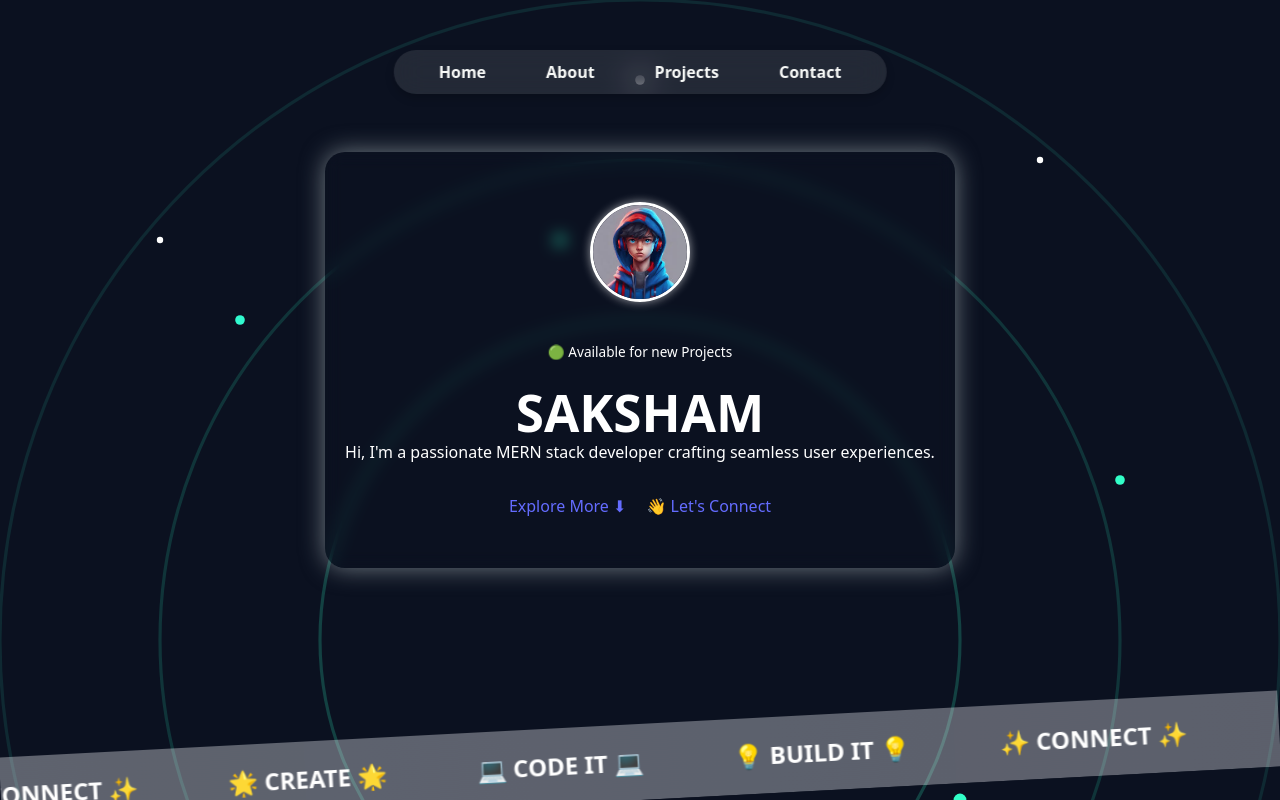
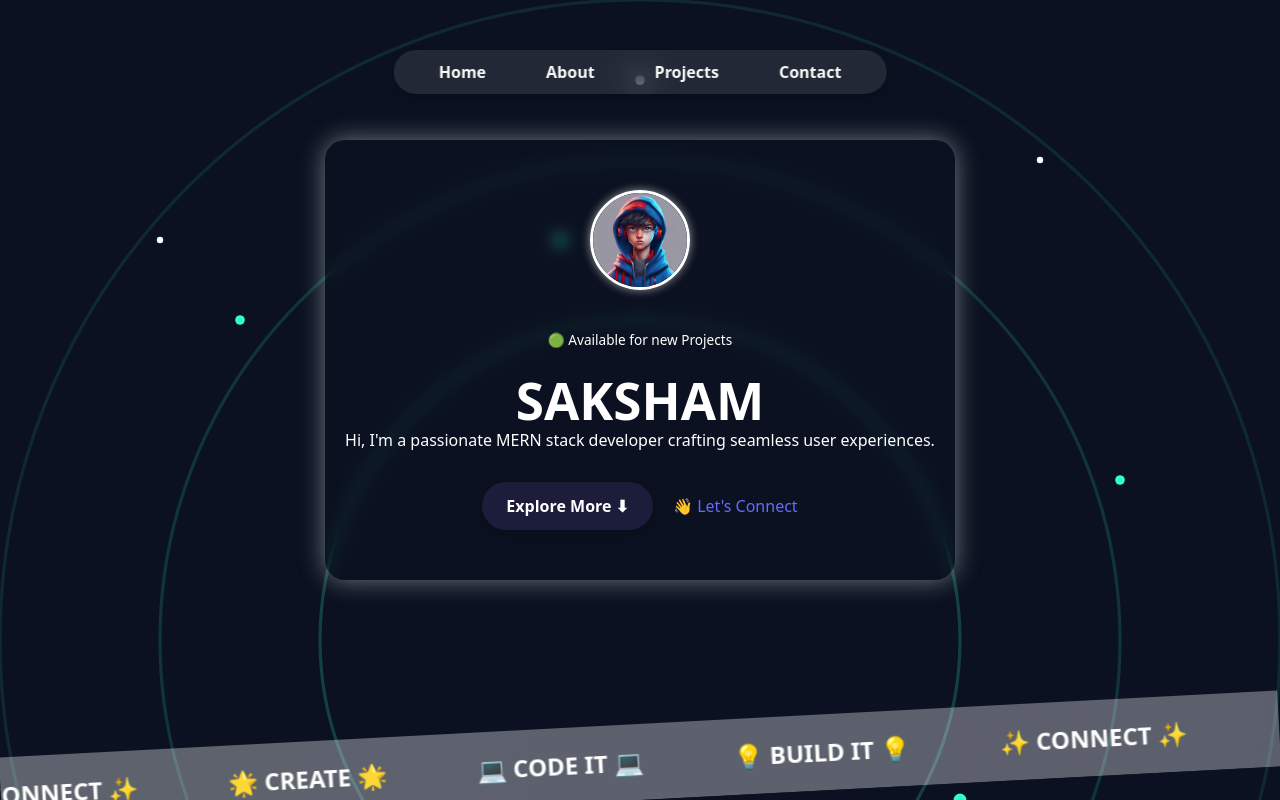
Before and after one commit to chawlasaksham/Portfolio, a React (Vite) app: page / in a window 1280 px wide. Built offline with nearby package versions, Linux system fonts and the light colour scheme.

Commit message:
Update hero.jsx

```diff
--- a/src/components/hero.jsx
+++ b/src/components/hero.jsx
@@ -14,8 +14,8 @@ const Hero = () => {
         <p>Hi, I'm a passionate MERN stack developer crafting seamless user experiences.</p>
 
         <div className="hero-buttons">
-       <a href="/projects">Explore More ⬇</a>
-       <a href="/contact">👋 Let's Connect </a>
+       <a href="/projects" className="hero-btn">Explore More ⬇</a>
+       <a href="/contact" className="contact-btn">👋 Let's Connect </a>
 {/*        <Link to="/contact" className="connect-btn">👋 Let's Connect</Link> */}
         </div>
       </div>
```
